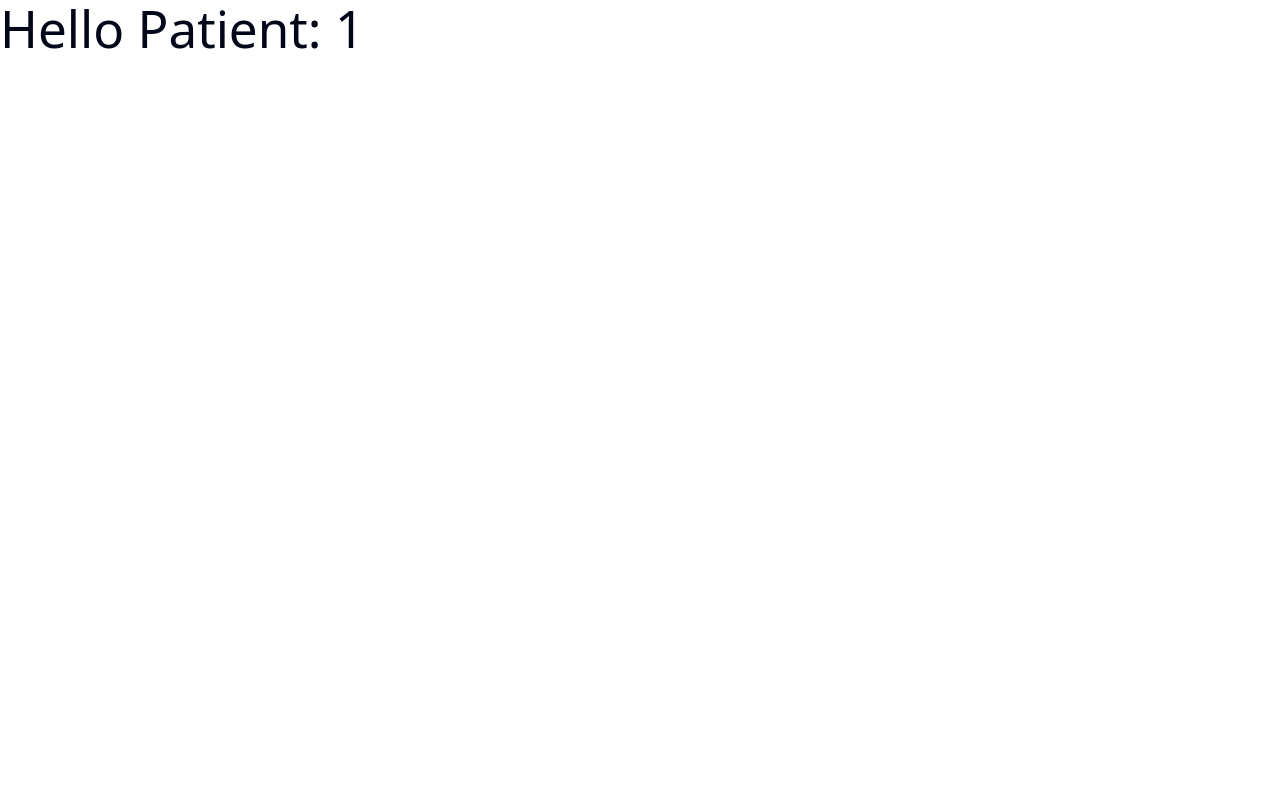
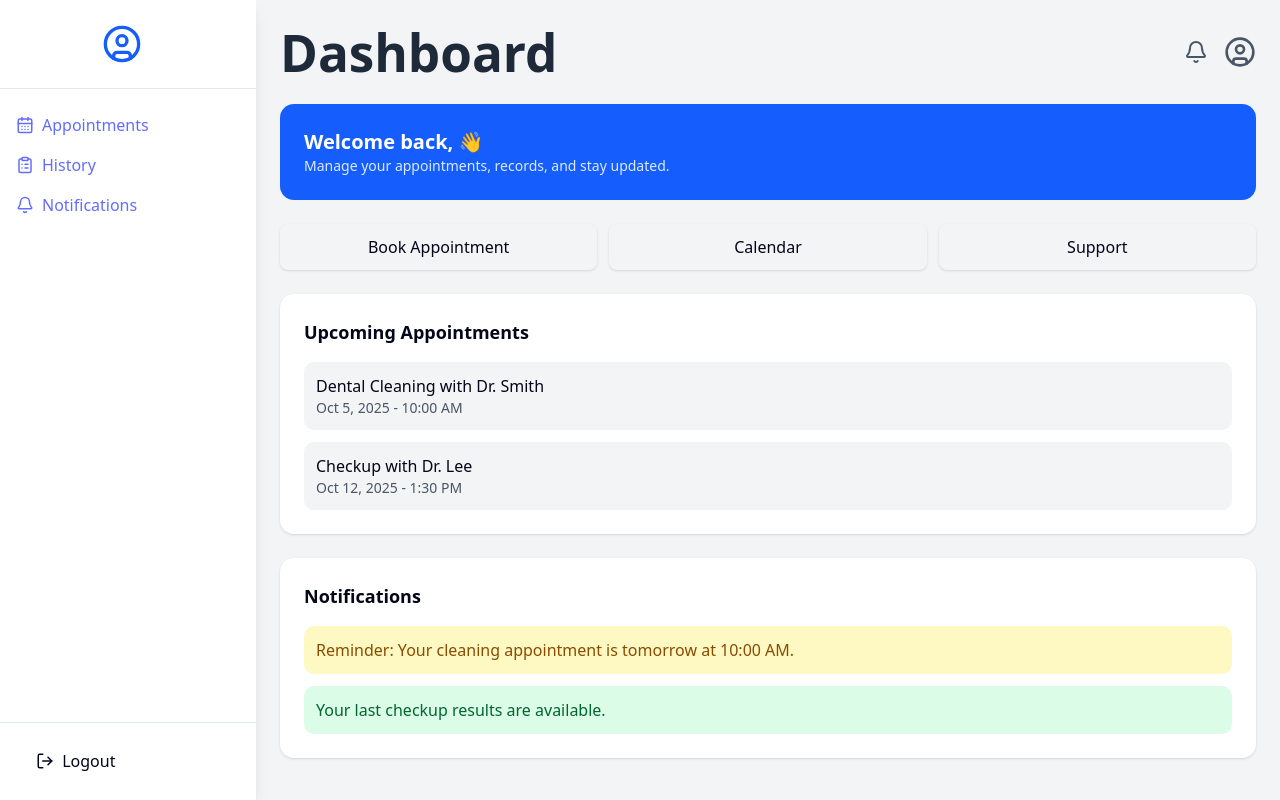
Before and after one commit to cl1ntdev/Toothalie-Front-End, a React (Vite) app: page /user/1 in a window 1280 px wide. Built offline with nearby package versions, Linux system fonts and the light colour scheme; no server answers.

Commit message:
patientdashboard

```diff
--- a/src/Pages/Authenticated/Panes/Patient.tsx
+++ b/src/Pages/Authenticated/Panes/Patient.tsx
@@ -1,17 +1,121 @@
-import React, { useEffect, useState } from 'react'
-import { LoginedUserClass } from '@/Classes/Authenticated/LoginedUserInfoClass'
+import React from "react";
+import {
+  CalendarDays,
+  ClipboardList,
+  Bell,
+  Settings,
+  LogOut,
+  UserCircle,
+} from "lucide-react";
 
 type PatientPanelProps = {
-  userLoginedInfo?: LoginedUserClass
+  userLoginedInfo?: {
+    name?: string;
+    email?: string;
+  };
+};
+
+export default function PatientPanel({ userLoginedInfo }: PatientPanelProps) {
+  const user = userLoginedInfo ?? { name: "Guest", email: "guest@email.com" };
+
+  return (
+    <div className="flex h-screen bg-gray-100">
+      {/* Sidebar */}
+      <aside className="w-64 bg-white shadow-lg flex flex-col">
+        <div className="flex items-center justify-center py-6 border-b">
+          <UserCircle className="h-10 w-10 text-blue-600" />
+          <div className="ml-3">
+            <h3 className="font-semibold">{user.name}</h3>
+            <p className="text-xs text-gray-500">{user.email}</p>
+          </div>
+        </div>
+
+        <nav className="flex-1 px-4 py-6 space-y-4">
+          <a className="flex items-center space-x-2 text-gray-700 hover:text-blue-600 cursor-pointer">
+            <CalendarDays size={18} />
+            <span>Appointments</span>
+          </a>
+          <a className="flex items-center space-x-2 text-gray-700 hover:text-blue-600 cursor-pointer">
+            <ClipboardList size={18} />
+            <span>History</span>
+          </a>
+          <a className="flex items-center space-x-2 text-gray-700 hover:text-blue-600 cursor-pointer">
+            <Bell size={18} />
+            <span>Notifications</span>
+          </a>
+
+        </nav>
+
+        <div className="p-4 border-t">
+          <button className="flex items-center space-x-2 text-red-600 hover:text-red-800 w-full">
+            <LogOut size={18} />
+            <span>Logout</span>
+          </button>
+        </div>
+      </aside>
+
+      {/* Main Content */}
+      <main className="flex-1 overflow-y-auto p-6">
+        {/* Header */}
+        <header className="flex items-center justify-between mb-6">
+          <h1 className="text-2xl font-bold text-gray-800">Dashboard</h1>
+          <div className="flex items-center space-x-4">
+            <Bell className="h-6 w-6 text-gray-600 cursor-pointer" />
+            <UserCircle className="h-8 w-8 text-gray-600 cursor-pointer" />
+          </div>
+        </header>
+
+        {/* Welcome Banner */}
+        <section className="bg-blue-600 text-white rounded-xl p-6 mb-6">
+          <h2 className="text-xl font-semibold">
+            Welcome back, {user.name} 👋
+          </h2>
+          <p className="text-sm text-blue-100">
+            Manage your appointments, records, and stay updated.
+          </p>
+        </section>
+
+        {/* Quick Actions */}
+        <section className="grid grid-cols-2 md:grid-cols-3 gap-3 mb-6">
+          <button className="bg-blue-500 text-white p-4 rounded-xl shadow hover:bg-blue-600">
+            Book Appointment
+          </button>
+          <button className="bg-purple-500 text-white p-4 rounded-xl shadow hover:bg-purple-600">
+            Calendar
+          </button>
+          <button className="bg-purple-500 text-white p-4 rounded-xl shadow hover:bg-purple-600">
+            Support
+          </button>
+        </section>
+
+        {/* Upcoming Appointments */}
+        <section className="bg-white rounded-xl shadow p-6 mb-6">
+          <h3 className="text-lg font-semibold mb-4">Upcoming Appointments</h3>
+          <div className="space-y-3">
+            <div className="bg-gray-100 p-3 rounded-lg">
+              <p className="font-medium">Dental Cleaning with Dr. Smith</p>
+              <p className="text-sm text-gray-600">Oct 5, 2025 - 10:00 AM</p>
+            </div>
+            <div className="bg-gray-100 p-3 rounded-lg">
+              <p className="font-medium">Checkup with Dr. Lee</p>
+              <p className="text-sm text-gray-600">Oct 12, 2025 - 1:30 PM</p>
+            </div>
+          </div>
+        </section>
+
+        {/* Notifications */}
+        <section className="bg-white rounded-xl shadow p-6">
+          <h3 className="text-lg font-semibold mb-4">Notifications</h3>
+          <div className="space-y-3">
+            <div className="bg-yellow-100 text-yellow-800 p-3 rounded-lg">
+              Reminder: Your cleaning appointment is tomorrow at 10:00 AM.
+            </div>
+            <div className="bg-green-100 text-green-800 p-3 rounded-lg">
+              Your last checkup results are available.
+            </div>
+          </div>
+        </section>
+      </main>
+    </div>
+  );
 }
-
-export default function PatientPanel({ userLoginedInfo }:PatientPanelProps){
-  const user = userLoginedInfo
-  return(
-    <>
-      <div>
-        <h1>Hello Patient: {user?.id}</h1>
-      </div>
-    </>
-  )
-}
```
